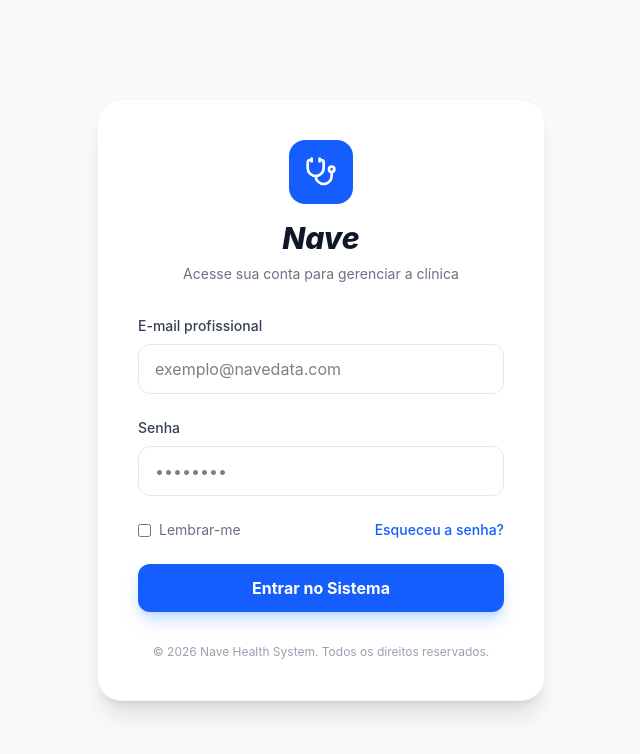
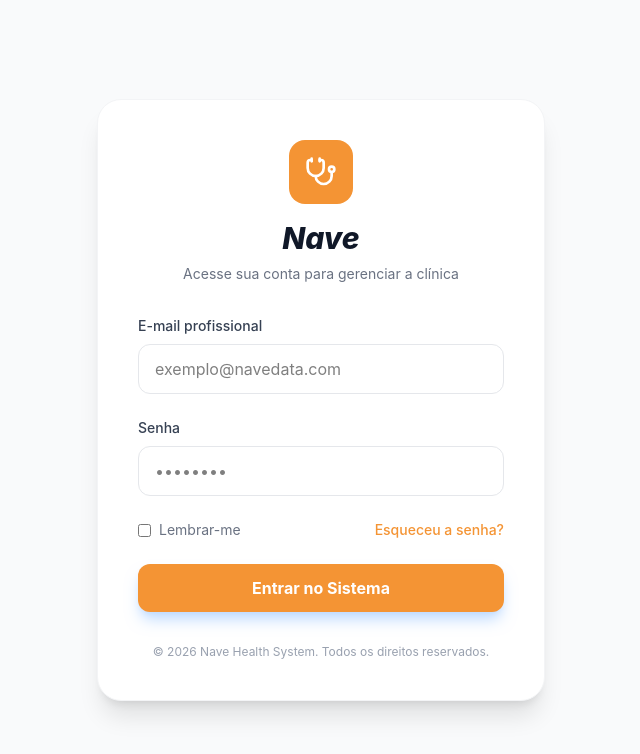
Before and after one commit to yanresende/repositorio_tempo_navi, a React app in the folder frontend/: page /login in a window 1280 px wide. Shown: the top 754 px of the page, without its empty margins (319-959 px from the left). Built offline with nearby package versions, Linux system fonts and the light colour scheme; the HTML template or start-up script is replaced by a standard one.

Commit message:
mudando cor do login

```diff
--- a/frontend/src/pages/Login.jsx
+++ b/frontend/src/pages/Login.jsx
@@ -14,7 +14,7 @@ export default function Login() {
     <div className="min-h-screen flex items-center justify-center bg-gray-50 p-4">
       <div className="max-w-md w-full bg-white rounded-3xl shadow-xl p-10 space-y-8 border border-gray-100">
         <div className="text-center">
-          <div className="inline-flex p-4 bg-blue-600 rounded-2xl text-white mb-4">
+          <div className="inline-flex p-4 bg-[#f49434] rounded-2xl text-white mb-4">
             <Stethoscope size={32} />
           </div>
           <h2 className="text-3xl font-extrabold text-gray-900 italic">
@@ -33,7 +33,7 @@ export default function Login() {
             <input
               type="email"
               required
-              className="w-full px-4 py-3 rounded-xl border border-gray-200 focus:ring-2 focus:ring-blue-500 focus:border-transparent outline-none transition"
+              className="w-full px-4 py-3 rounded-xl border border-gray-200 focus:ring-2 focus:ring-[#f49434] focus:border-transparent outline-none transition"
               placeholder="exemplo@navedata.com"
             />
           </div>
@@ -45,7 +45,7 @@ export default function Login() {
             <input
               type="password"
               required
-              className="w-full px-4 py-3 rounded-xl border border-gray-200 focus:ring-2 focus:ring-blue-500 focus:border-transparent outline-none transition"
+              className="w-full px-4 py-3 rounded-xl border border-gray-200 focus:ring-2 focus:ring-[#f49434] focus:border-transparent outline-none transition"
               placeholder="••••••••"
             />
           </div>
@@ -60,7 +60,7 @@ export default function Login() {
             </label>
             <a
               href="#"
-              className="font-medium text-blue-600 hover:text-blue-500"
+              className="font-medium text-[#f49434] hover:text-[#c35029]"
             >
               Esqueceu a senha?
             </a>
@@ -68,7 +68,7 @@ export default function Login() {
 
           <button
             type="submit"
-            className="w-full bg-blue-600 text-white py-3 rounded-xl font-bold hover:bg-blue-700 transform active:scale-95 transition-all shadow-lg shadow-blue-200"
+            className="w-full bg-[#f49434] text-white py-3 rounded-xl font-bold hover:bg-[#c35029] transform active:scale-95 transition-all shadow-lg shadow-blue-200"
           >
             Entrar no Sistema
           </button>
```
